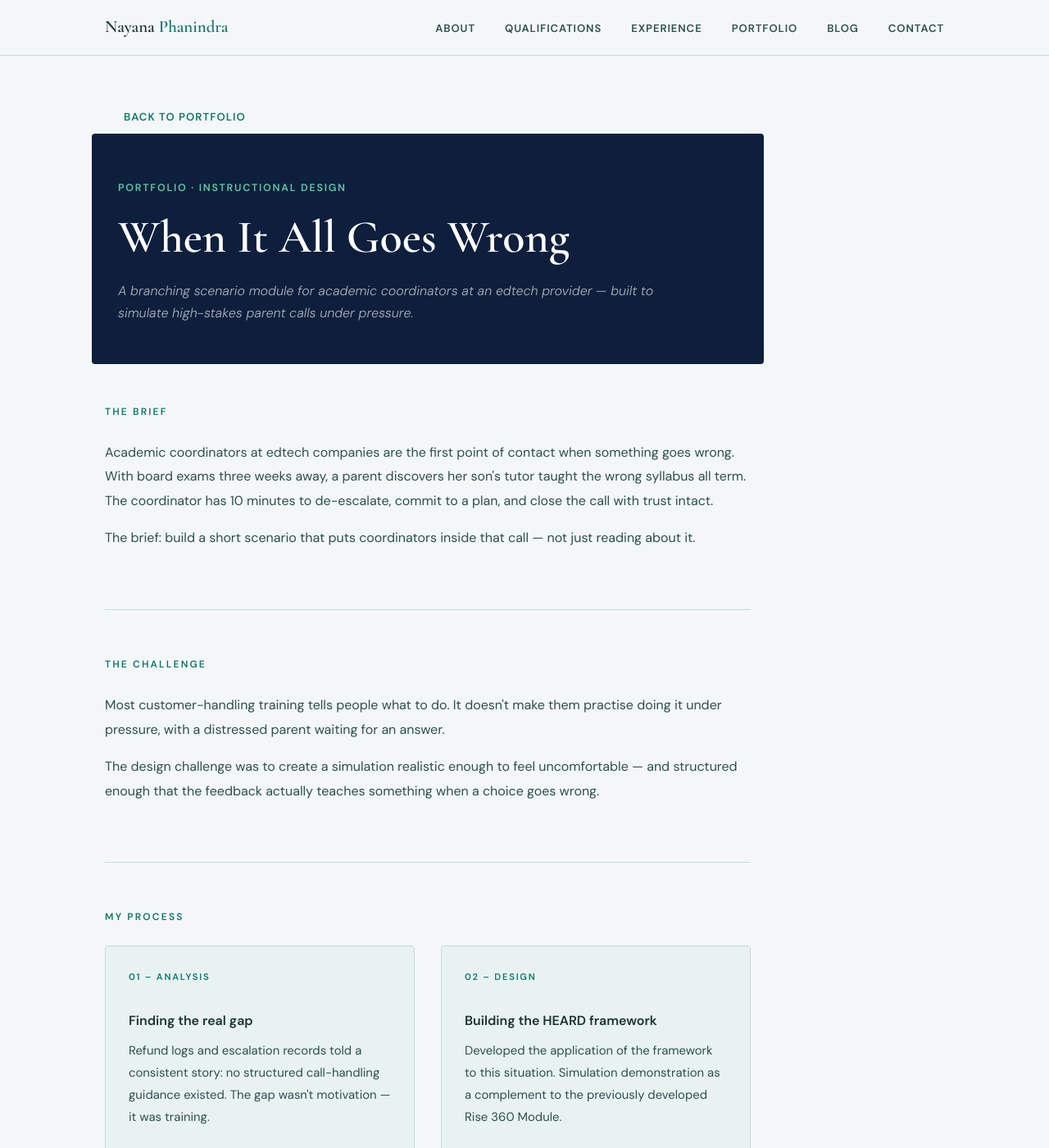
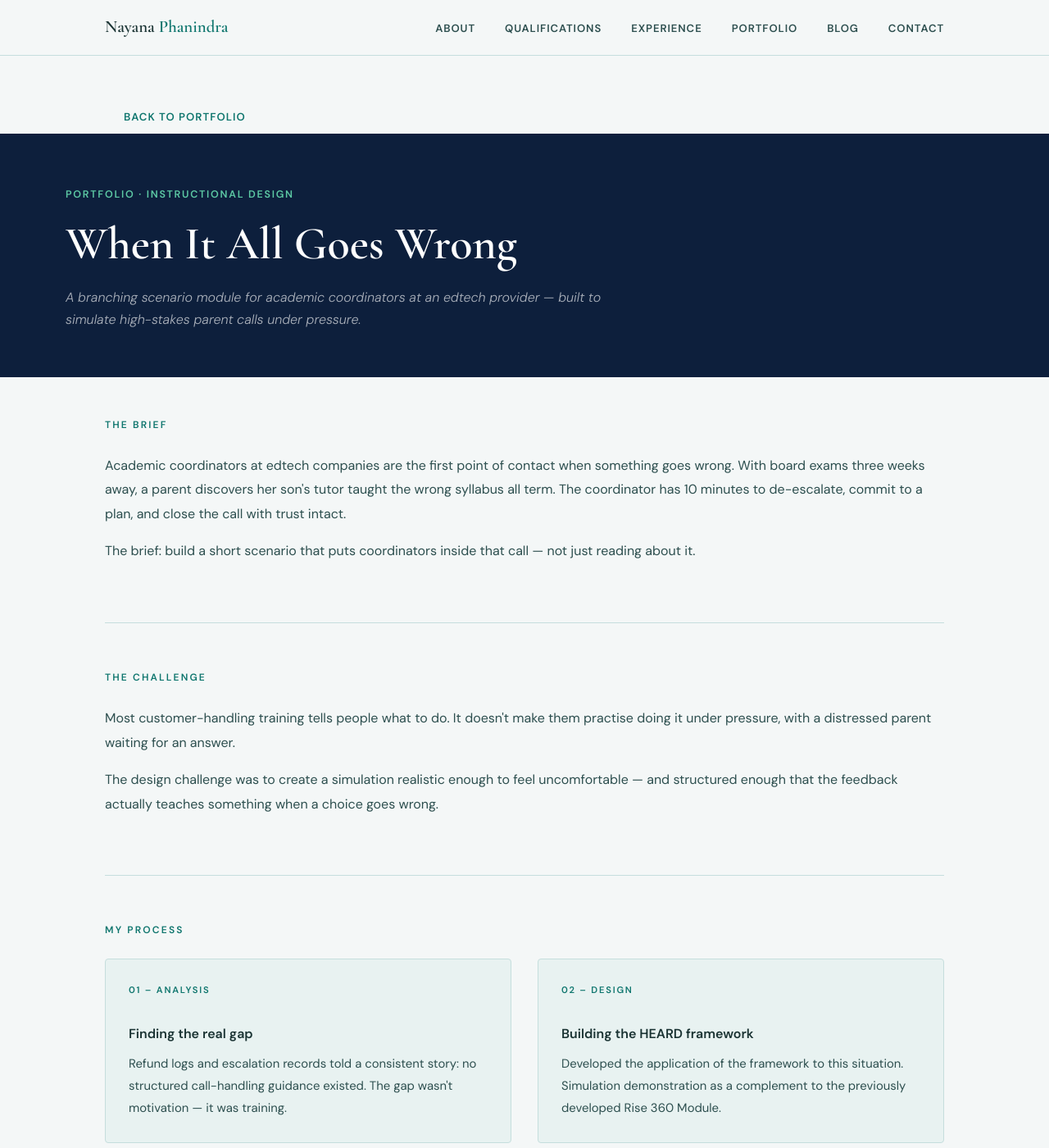
Before and after one commit to nayanaphanindra/nayanaphanindra.github.io, a Jekyll site: the page built from _portfolio/heard-storyline.md, in a window 1280 px wide and 1400 px high. Shown: the whole window at 82% size. Built offline with Jekyll 4.4.1, drawn with Linux system fonts in a browser that asks for light colours.

Commit message:
Update portfolio_item.html

```diff
--- a/_layouts/portfolio_item.html
+++ b/_layouts/portfolio_item.html
@@ -1,13 +1,27 @@
 ---
 layout: default
 ---
+<style>
+.portfolio-page .post-content { max-width: 100%; }
+.portfolio-page .port-hero-band {
+  margin-left: calc(-50vw + 50%);
+  margin-right: calc(-50vw + 50%);
+  margin-top: -2rem;
+  margin-bottom: 3rem;
+  border-radius: 0;
+  padding-top: 4rem;
+  padding-bottom: 3.5rem;
+  padding-left: max(2rem, calc(50vw - 560px));
+  padding-right: max(2rem, calc(50vw - 560px));
+}
+</style>
+
 <main class="portfolio-page">
   <div class="container">
     <a href="{{ '/#portfolio' | relative_url }}" class="back-link">
       <svg viewBox="0 0 24 24" fill="none" stroke-width="2" stroke-linecap="round" stroke-linejoin="round"><polyline points="15 18 9 12 15 6"></polyline></svg>
       Back to Portfolio
     </a>
-
     <article class="post-content fade-in">
       {{ content }}
     </article>
```
